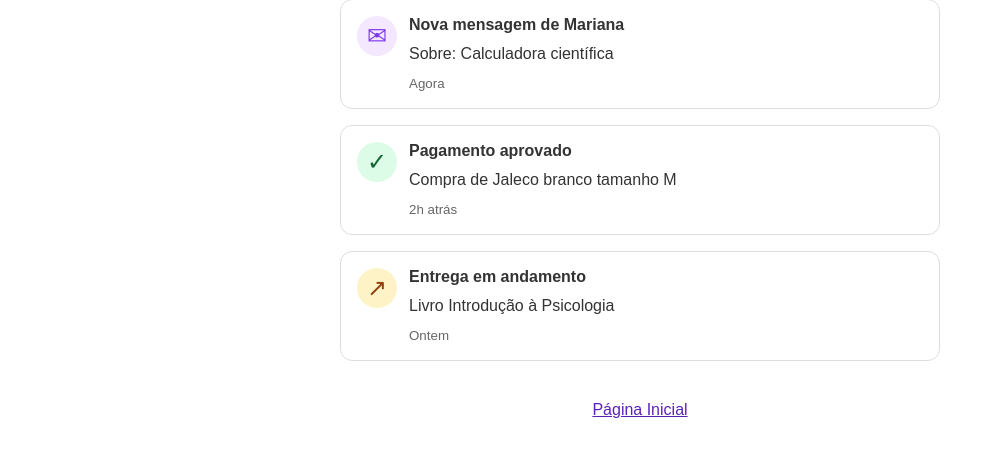
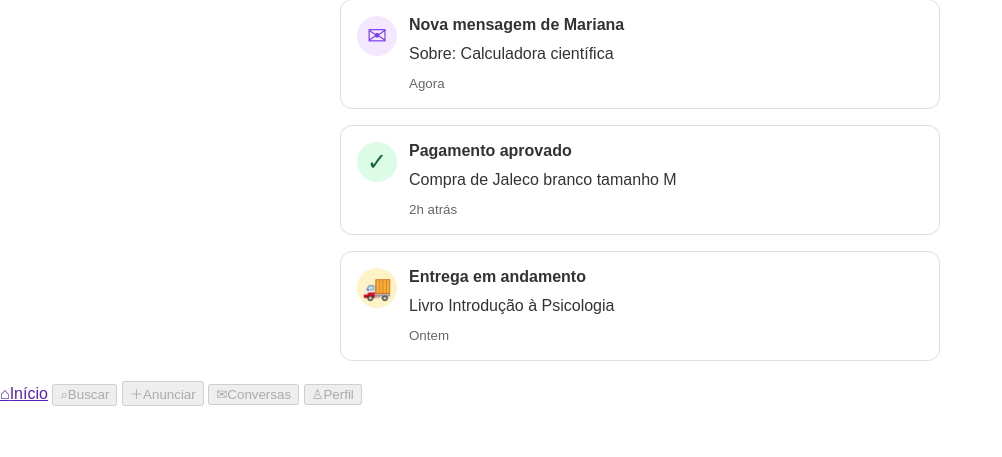
Before and after one commit to MariaEduardaPitta/ENG4021-33D-2026.2-repo, a Python web app: template SPRINT 4/Lucas-Lemos/templates/notificacoes.html in a window 1280 px wide. Shown: the part 121-578 px from the top of the page, without its empty margins (0-1002 px from the left). Run offline with Jinja, Linux system fonts and the light colour scheme; the template is opened without the code that fills it, so the values that code supplies are empty.

Commit message:
Inclui navegação inferior e fontes em notificações

```diff
--- a/SPRINT 4/Lucas-Lemos/templates/notificacoes.html
+++ b/SPRINT 4/Lucas-Lemos/templates/notificacoes.html
@@ -5,6 +5,7 @@
   <meta name="viewport" content="width=device-width, initial-scale=1.0">
   <title>Notificações — REPASSA</title>
   <link rel="stylesheet" href="../static/css/notificacoes.css">
+<link rel="stylesheet" href="https://fonts.googleapis.com/css2?family=Inter:wght@400;600;700&family=Poppins:wght@600;700&display=swap">
 </head>
 <body>
   <header>
@@ -29,7 +30,7 @@
       </div>
     </article>
     <article class="notificacao">
-      <span class="icone entrega" aria-hidden="true">↗</span>
+      <span class="icone entrega" aria-hidden="true">🚚</span>
       <div>
         <h2>Entrega em andamento</h2>
         <p>Livro Introdução à Psicologia</p>
@@ -37,8 +38,12 @@
       </div>
     </article>
   </main>
-  <footer>
-    <a href="index.html">Página Inicial</a>
-  </footer>
+  <nav class="menu-inferior" aria-label="Navegação principal">
+  <a href="index.html" aria-current="page"><span aria-hidden="true">⌂</span>Início</a>
+  <button type="button" disabled><span aria-hidden="true">⌕</span>Buscar</button>
+  <button type="button" disabled><span aria-hidden="true">＋</span>Anunciar</button>
+  <button type="button" disabled><span aria-hidden="true">✉</span>Conversas</button>
+  <button type="button" disabled><span aria-hidden="true">♙</span>Perfil</button>
+</nav>
 </body>
 </html>
```
